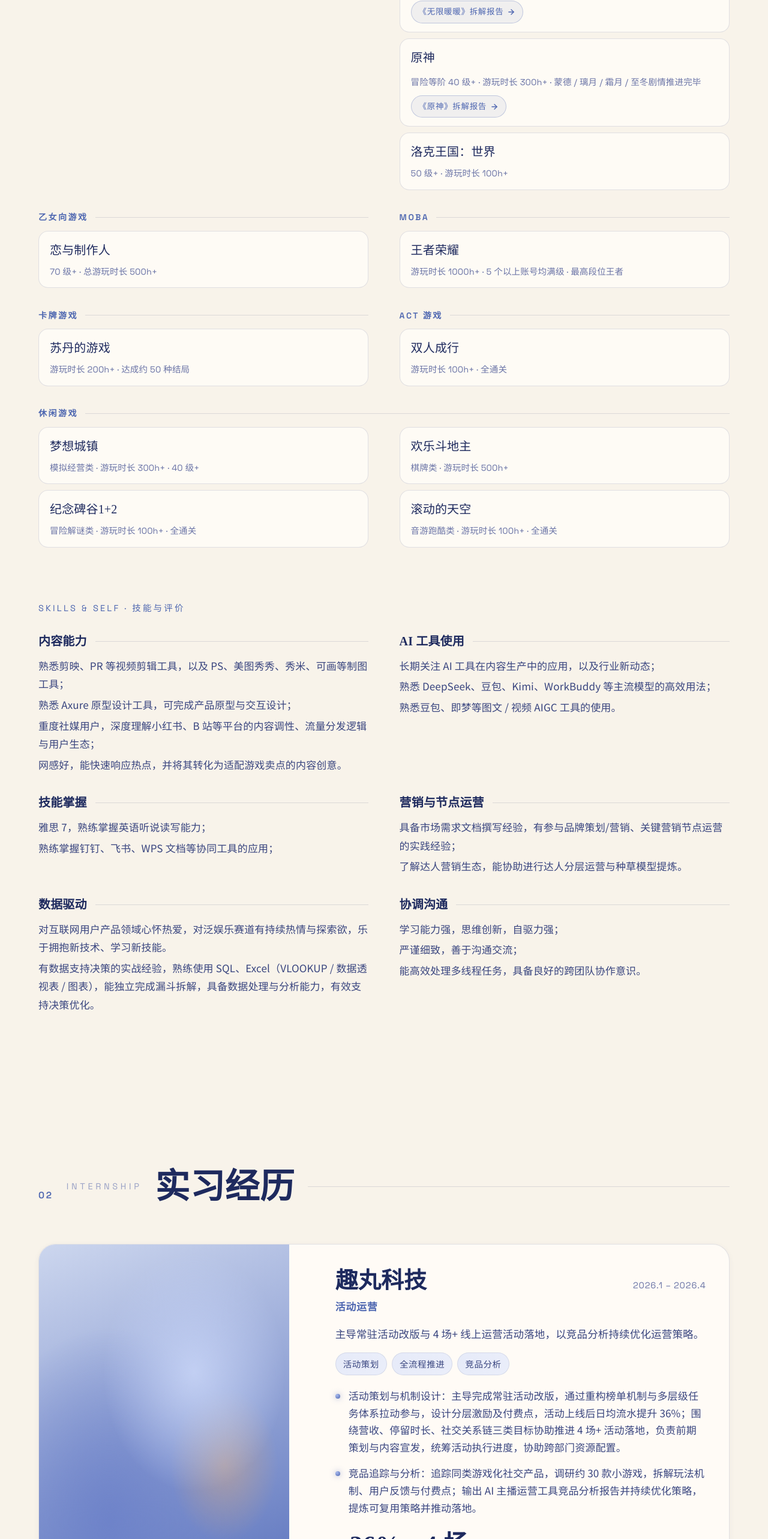
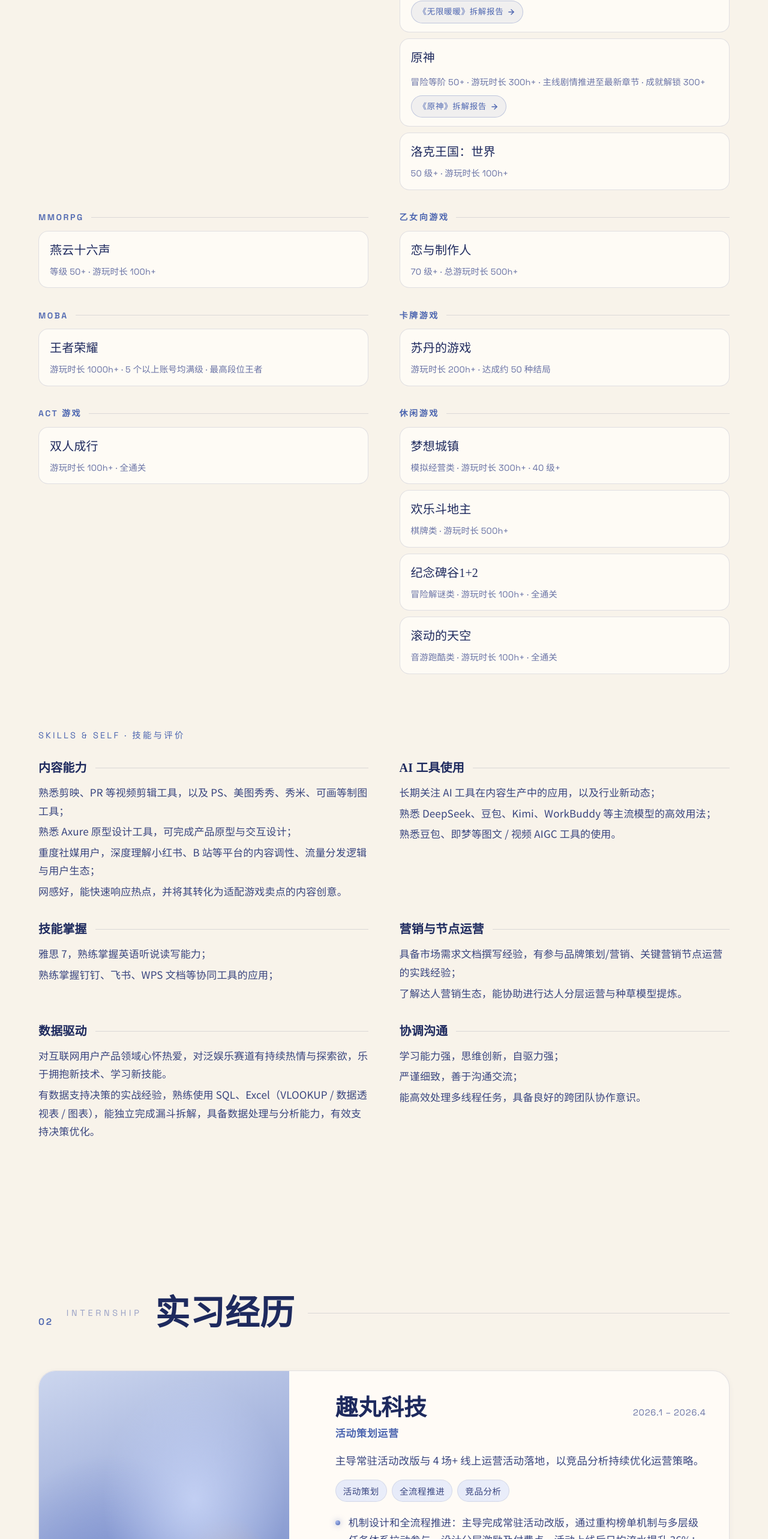
Before and after one commit to 321BUN/profolio1, a React (Vite) app in the folder portfolio-source/: page / in a window 1280 px wide. Shown: the part 2240-4806 px from the top of the page at 60% size. Built offline with nearby package versions, Linux system fonts and the light colour scheme.

Commit message:
原神数据更新、新增MMORPG燕云十六声、趣丸岗位与小标题调整、30款小游戏单列强调、作品集改名、AIGC文案更新

```diff
--- a/portfolio-source/src/data/resume.js
+++ b/portfolio-source/src/data/resume.js
@@ -48,18 +48,19 @@ export const internships = [
     id: 'exp-qunwan',
     company: '趣丸科技',
     companyEn: 'Quwan Tech',
-    role: '活动运营',
+    role: '活动策划运营',
     period: '2026.1 – 2026.4',
     tags: ['活动策划', '全流程推进', '竞品分析'],
     summary:
       '主导常驻活动改版与 4 场+ 线上运营活动落地，以竞品分析持续优化运营策略。',
     highlights: [
-      '活动策划与机制设计：主导完成常驻活动改版，通过重构榜单机制与多层级任务体系拉动参与，设计分层激励及付费点，活动上线后日均流水提升 36%；围绕营收、停留时长、社交关系链三类目标协助推进 4 场+ 活动落地，负责前期策划与内容宣发，统筹活动执行进度，协助跨部门资源配置。',
-      '竞品追踪与分析：追踪同类游戏化社交产品，调研约 30 款小游戏，拆解玩法机制、用户反馈与付费点；输出 AI 主播运营工具竞品分析报告并持续优化策略，提炼可复用策略并推动落地。',
+      '机制设计和全流程推进：主导完成常驻活动改版，通过重构榜单机制与多层级任务体系拉动参与，设计分层激励及付费点，活动上线后日均流水提升 36%；围绕营收、停留时长、社交关系链三类目标协助推进 4 场+ 活动落地，负责前期策划与内容宣发，统筹活动执行进度，协助跨部门资源配置。',
+      '竞品追踪与分析：追踪同类游戏化社交产品，拆解玩法机制、用户反馈与付费点；输出 AI 主播运营工具竞品分析报告并持续优化策略，提炼可复用策略并推动落地。',
     ],
     metrics: [
       { k: '日均流水', v: '+36%' },
       { k: '落地活动', v: '4 场+' },
+      { k: '调研小游戏', v: '30 款' },
     ],
     // 作品图占位（后续替换为真实截图）
     cover: { hue: 96, label: '常驻活动改版 · 数据看板' },
@@ -162,7 +163,7 @@ export const campus = [
 // 文创作品集（课程实践成果）
 export const portfolio = {
   id: 'pf-wenchuang',
-  title: '「塔映花城」异形拼合台历',
+  title: '「塔映花城」海珠湿地公园文创项目',
   titleEn: 'Pagoda Mirroring the Flower City',
   role: '文创产品策划 · 小组作品',
   period: '2025.9 – 2025.12',
@@ -221,7 +222,7 @@ export const aigcAccount = {
     '个人 AIGC 自媒体账号「转念花开」：以豆包、即梦生成东方美学治愈系风景动态视频，剪映剪辑成片，围绕治愈 / 慢生活主题在小红书持续更新，累计获赞与收藏 9200+。',
   highlights: [
     'AIGC 视频生产：使用豆包、即梦生成东方美学风格的治愈系动态视频（雪夜灯屋、江南雨巷、四时节气、秋夜星湖等主题），以剪映完成剪辑与节奏把控，形成「AI 视频 + 原创诗意短句 + 精准话题标签」的稳定内容模板。',
-    '文案与话题运营：为每条视频撰写契合画面的原创诗意文案（如「借清秋的夜，揽一池星河入梦」「晚来天欲雪，能饮一杯无」），搭配 #治愈系风景 #雪一落就美成了诗 #慢时光慢生活 等话题标签，稳定切入治愈 / 慢生活内容流量池。',
+    '文案与话题运营：为每条视频搭配契合画面的诗意文案，匹配合适的 #治愈系风景 #雪一落就美成了诗 #慢时光慢生活 等话题标签，稳定切入治愈 / 慢生活内容流量池。',
     '账号数据表现：累计获赞与收藏 9200+、粉丝 1300+，多篇笔记点赞 50+；评论区互动活跃，用户自发以诗句跟帖续写文案。',
   ],
   metrics: [
@@ -256,10 +257,16 @@ export const gaming = {
         },
         {
           name: '原神',
-          note: '冒险等阶 40 级+ · 游玩时长 300h+ · 蒙德 / 璃月 / 霜月 / 至冬剧情推进完毕',
+          note: '冒险等阶 50+ · 游玩时长 300h+ · 主线剧情推进至最新章节 · 成就解锁 300+',
           report: { id: 'genshin', label: '《原神》拆解报告' },
         },
         { name: '洛克王国：世界', note: '50 级+ · 游玩时长 100h+' },
+      ],
+    },
+    {
+      cat: 'MMORPG',
+      items: [
+        { name: '燕云十六声', note: '等级 50+ · 游玩时长 100h+' },
       ],
     },
     {
```
